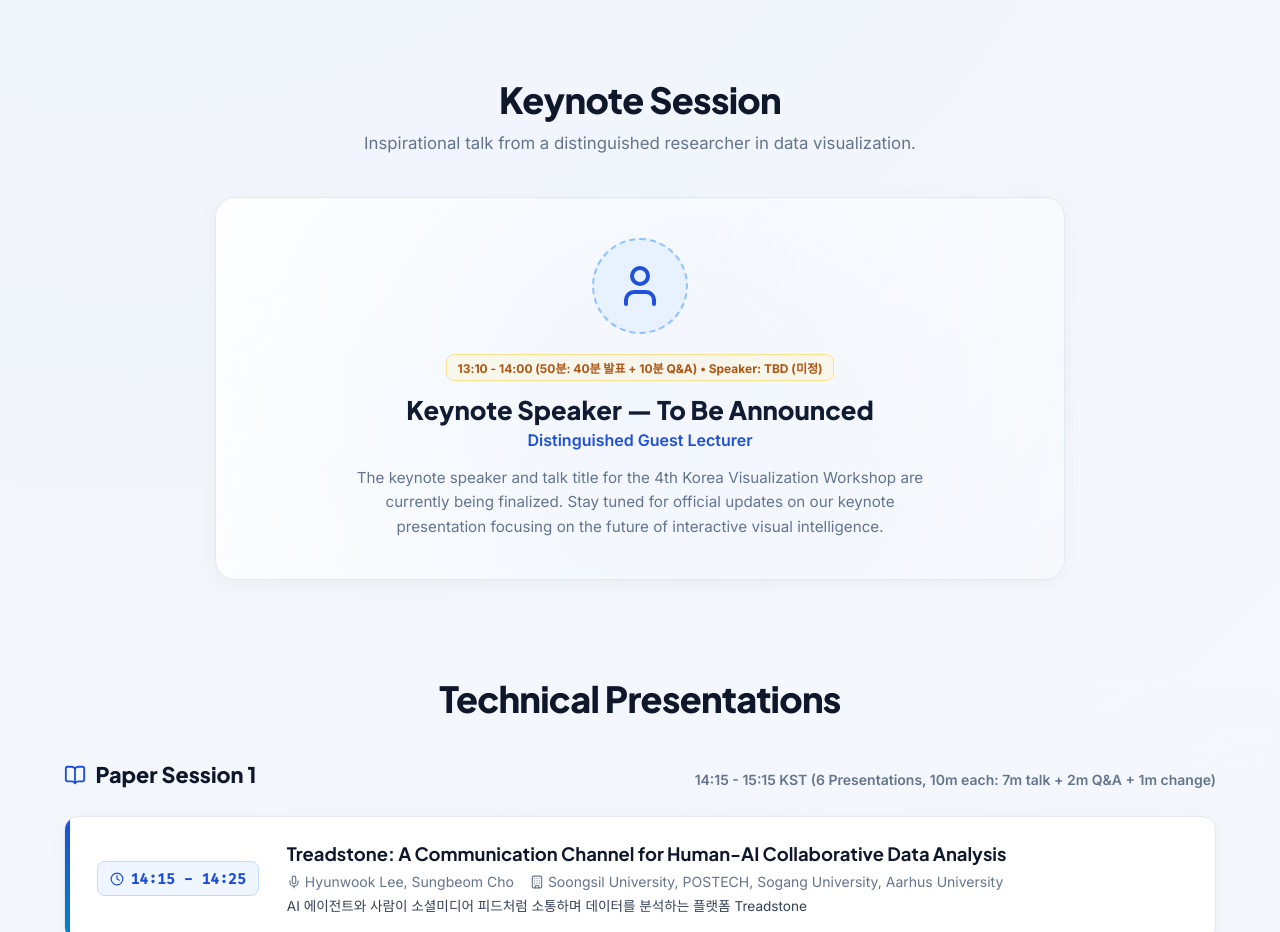
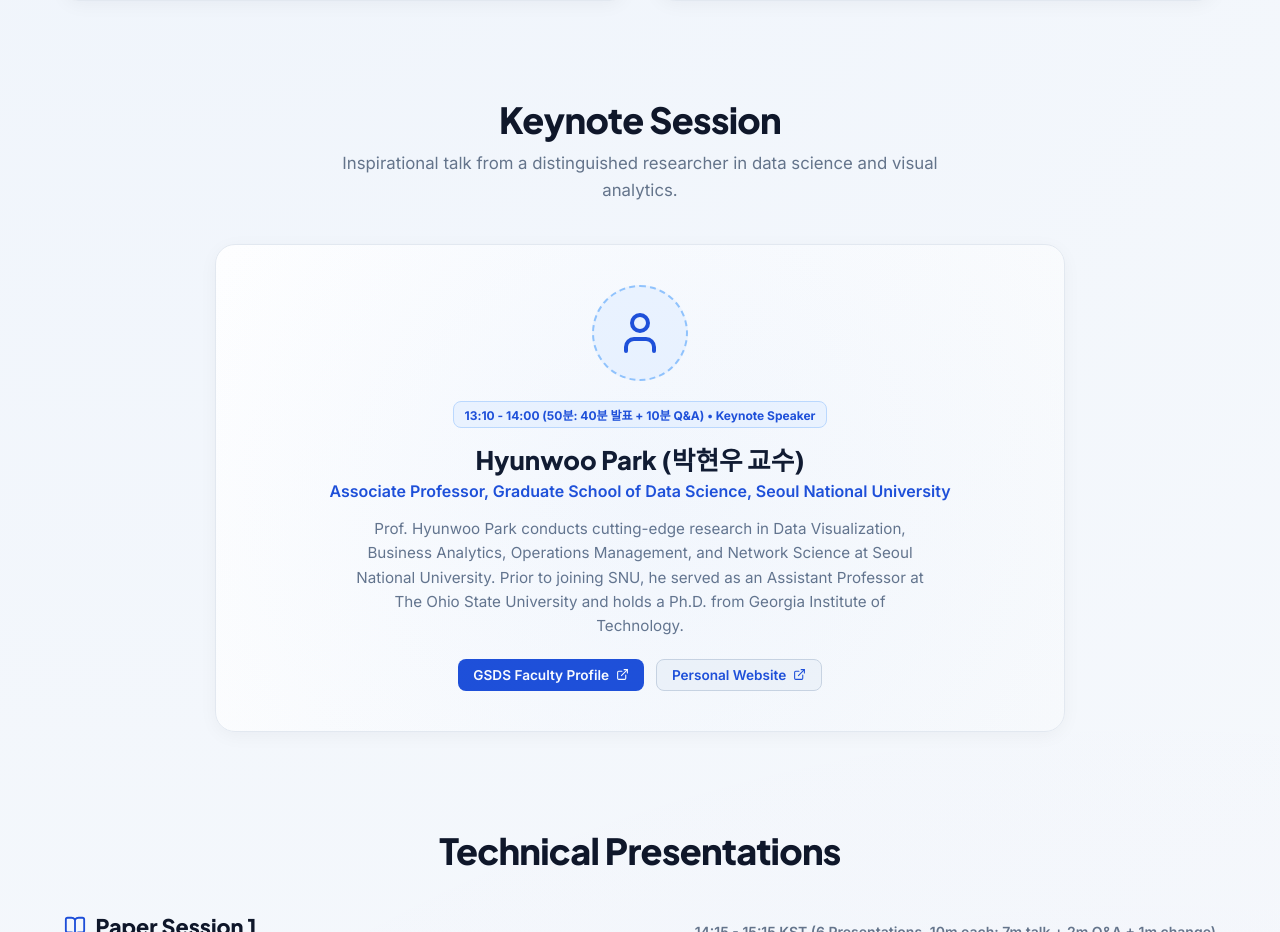
Before and after one commit to reflect9/kvis2026, a React (Vite) app: page / in a window 1280 px wide. Shown: the part 1282-2214 px from the top of the page. Built offline with nearby package versions, Linux system fonts and the light colour scheme.

Commit message:
Update Keynote session with Prof. Hyunwoo Park (SNU GSDS)

```diff
--- a/src/App.jsx
+++ b/src/App.jsx
@@ -188,7 +188,7 @@ const ORGANIZERS = [
 const SCHEDULE_ITEMS = [
   { time: "13:00 - 13:05", title: "Opening Remarks and Greetings", desc: "Tak Yeon Lee, KAIST" },
   { time: "13:05 - 13:10", title: "Workshop Introduction", desc: "Sponsor Advertisement" },
-  { time: "13:10 - 14:00", title: "Keynote Presentation", desc: "Keynote Speaker: TBD (미정, 50분: 40분 발표 + 10분 Q&A)" },
+  { time: "13:10 - 14:00", title: "Keynote Presentation", desc: "Prof. Hyunwoo Park (Seoul National Univ., 50분: 40분 발표 + 10분 Q&A)" },
   { time: "14:00 - 14:15", title: "Coffee Break (15분)", desc: "네트워킹 및 휴식 시간" },
   { time: "14:15 - 15:15", title: "Paper Session 1 (6 Papers)", desc: "6개 논문 발표 (각 10분: 7분 발표, 2분 Q&A, 1분 교체)" },
   { time: "15:15 - 15:30", title: "Coffee Break (15분)", desc: "네트워킹 및 휴식 시간" },
@@ -392,21 +392,62 @@ export default function App() {
         <section id="keynote" style={{ padding: '3rem 0' }}>
           <div className="section-header">
             <h2 className="section-title">Keynote Session</h2>
-            <p className="section-subtitle">Inspirational talk from a distinguished researcher in data visualization.</p>
+            <p className="section-subtitle">Inspirational talk from a distinguished researcher in data science and visual analytics.</p>
           </div>
 
           <div className="keynote-card" style={{ maxWidth: '850px', margin: '0 auto' }}>
             <div className="keynote-avatar-wrapper">
               <User size={48} />
             </div>
-            <div className="badge badge-tbd" style={{ marginBottom: '0.75rem' }}>
-              13:10 - 14:00 (50분: 40분 발표 + 10분 Q&A) • Speaker: TBD (미정)
+            <div className="badge badge-indigo" style={{ marginBottom: '0.75rem' }}>
+              13:10 - 14:00 (50분: 40분 발표 + 10분 Q&A) • Keynote Speaker
             </div>
-            <h3 className="keynote-name">Keynote Speaker — To Be Announced</h3>
-            <div className="keynote-title">Distinguished Guest Lecturer</div>
+            <h3 className="keynote-name">Hyunwoo Park (박현우 교수)</h3>
+            <div className="keynote-title">Associate Professor, Graduate School of Data Science, Seoul National University</div>
             <p className="keynote-desc">
-              The keynote speaker and talk title for the 4th Korea Visualization Workshop are currently being finalized. Stay tuned for official updates on our keynote presentation focusing on the future of interactive visual intelligence.
+              Prof. Hyunwoo Park conducts cutting-edge research in Data Visualization, Business Analytics, Operations Management, and Network Science at Seoul National University. Prior to joining SNU, he served as an Assistant Professor at The Ohio State University and holds a Ph.D. from Georgia Institute of Technology.
             </p>
+            <div style={{ marginTop: '1.25rem', display: 'flex', gap: '0.75rem', flexWrap: 'wrap', justifyContent: 'center' }}>
+              <a
+                href="https://gsds.snu.ac.kr/people-post/hyunwoo-park/"
+                target="_blank"
+                rel="noopener noreferrer"
+                style={{
+                  display: 'inline-flex',
+                  alignItems: 'center',
+                  gap: '0.4rem',
+                  fontSize: '0.85rem',
+                  padding: '0.45rem 0.95rem',
+                  borderRadius: 'var(--radius-sm)',
+                  background: 'var(--primary-dark)',
+                  color: '#ffffff',
+                  fontWeight: '600',
+                  textDecoration: 'none'
+                }}
+              >
+                GSDS Faculty Profile <ExternalLink size={13} />
+              </a>
+              <a
+                href="https://hyunwoopark.com/"
+                target="_blank"
+                rel="noopener noreferrer"
+                style={{
+                  display: 'inline-flex',
+                  alignItems: 'center',
+                  gap: '0.4rem',
+                  fontSize: '0.85rem',
+                  padding: '0.45rem 0.95rem',
+                  borderRadius: 'var(--radius-sm)',
+                  background: '#f1f5f9',
+                  color: 'var(--primary-dark)',
+                  fontWeight: '600',
+                  border: '1px solid #cbd5e1',
+                  textDecoration: 'none'
+                }}
+              >
+                Personal Website <ExternalLink size={13} />
+              </a>
+            </div>
           </div>
         </section>
 
```
